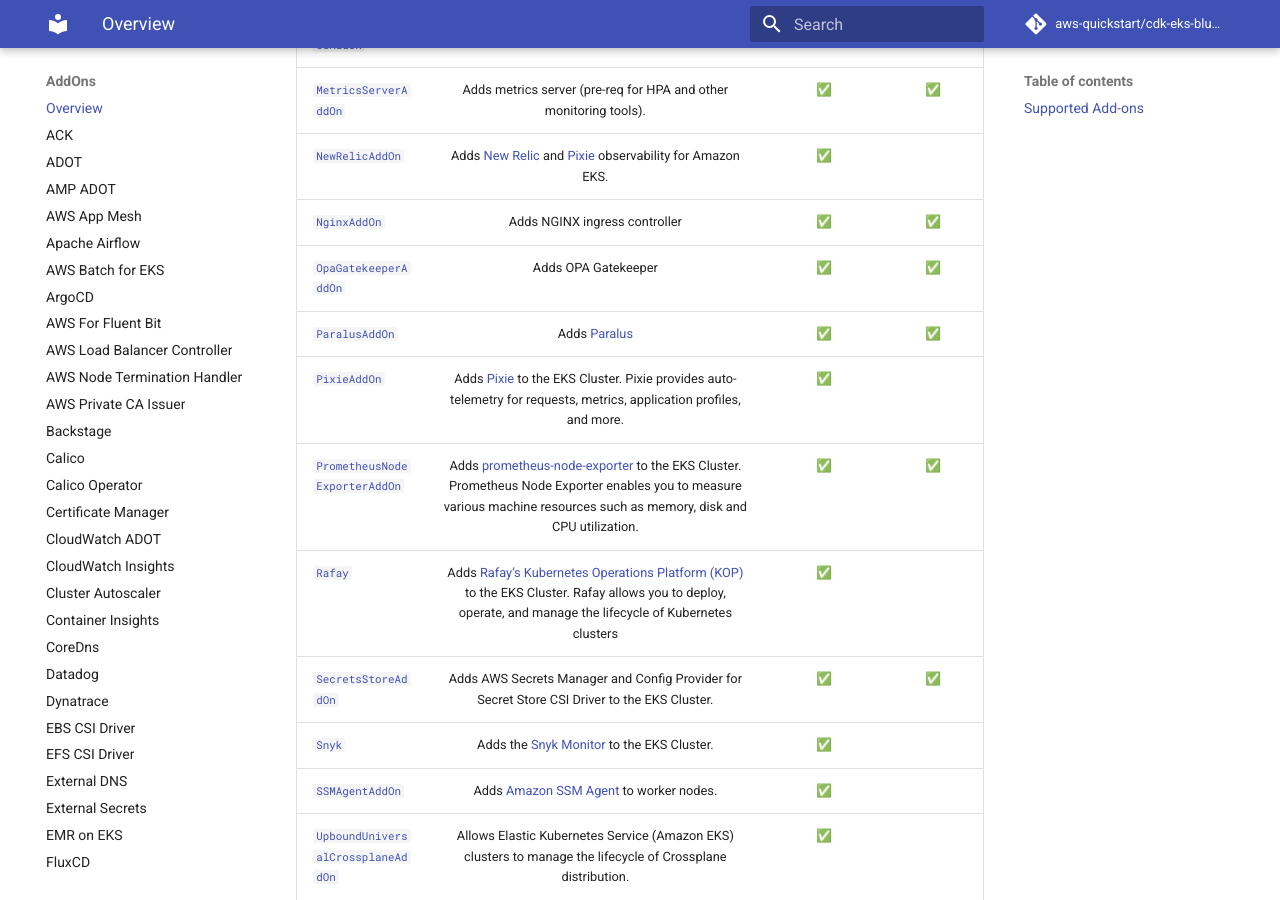
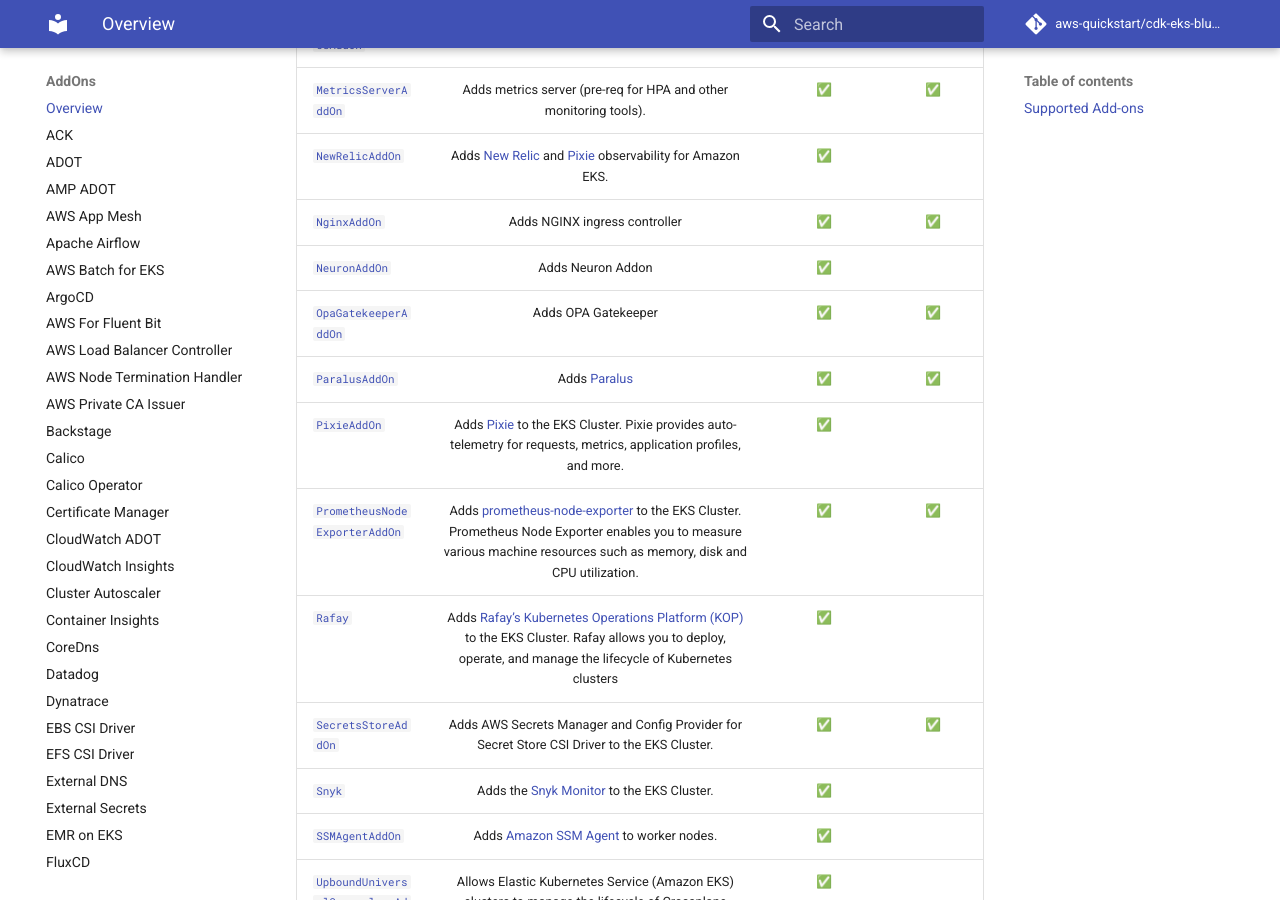
Before and after one commit to aws-quickstart/cdk-eks-blueprints, an MkDocs documentation site: the page built from docs/addons/index.md, in a window 1280 px wide and 900 px high, scrolled down 3596 px. Built offline with MkDocs 1.6.1 and Material for MkDocs 9.7.7, drawn with Linux system fonts in a browser that asks for light colours; comment, search, counter and statistics services are not loaded.

Commit message:
changed mkdocks and docs/index.md to point to neuron addon

```diff
--- a/docs/addons/index.md
+++ b/docs/addons/index.md
@@ -61,6 +61,7 @@
 | [`MetricsServerAddOn`](./metrics-server.md)                               | Adds metrics server (pre-req for HPA and other monitoring tools).                                                                      | ✅ | ✅ |
 | [`NewRelicAddOn`](./newrelic.md)                                       | Adds [New Relic](https://newrelic.com/) and [Pixie](https://pixielabs.ai/) observability for Amazon EKS.                               | ✅ |
 | [`NginxAddOn`](./nginx.md)                                             | Adds NGINX ingress controller  | ✅ | ✅ |                                                                                                        |
+| [`NeuronAddOn`](./neuron-plugin-addon.md)                                             | Adds Neuron Addon  | ✅ |  |
 | [`OpaGatekeeperAddOn`](./opa-gatekeeper.md)                            | Adds OPA Gatekeeper                                                                                                                    | ✅ | ✅ |
 | [`ParalusAddOn`](./paralus.md)                            | Adds [Paralus](https://paralus.io/)                                                                                                                   | ✅ | ✅ |
 | [`PixieAddOn`](./pixie.md)                                             | Adds [Pixie](https://px.dev) to the EKS Cluster. Pixie provides auto-telemetry for requests, metrics, application profiles, and more.  | ✅ |
--- a/mkdocs.yml
+++ b/mkdocs.yml
@@ -72,6 +72,7 @@
     - Metrics Server: 'addons/metrics-server.md'
     - New Relic: 'addons/newrelic.md'
     - Nginx: 'addons/nginx.md'
+    - Neuron: 'addons/neuron-plugin-addon.md'
     - OPA Gatekeeper: 'addons/opa-gatekeeper.md'
     - Paralus: 'addons/paralus.md'
     - Pixie: 'addons/pixie.md'
```
